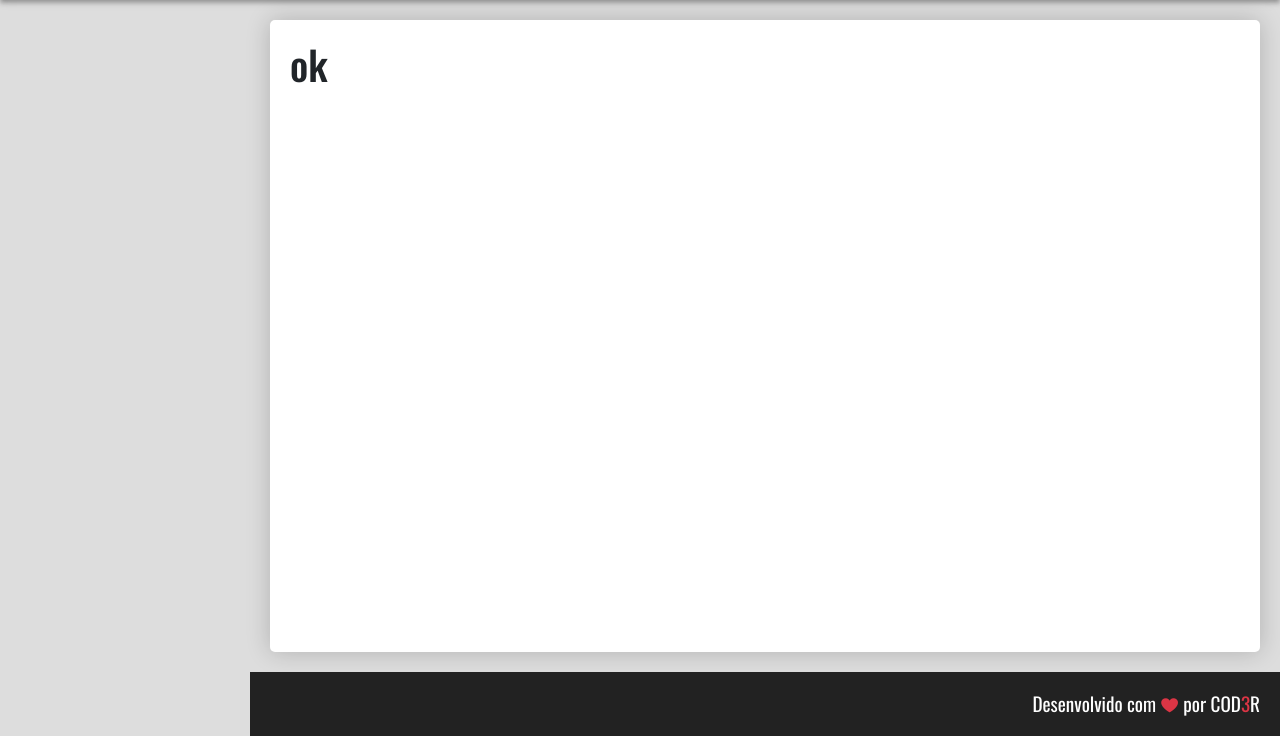
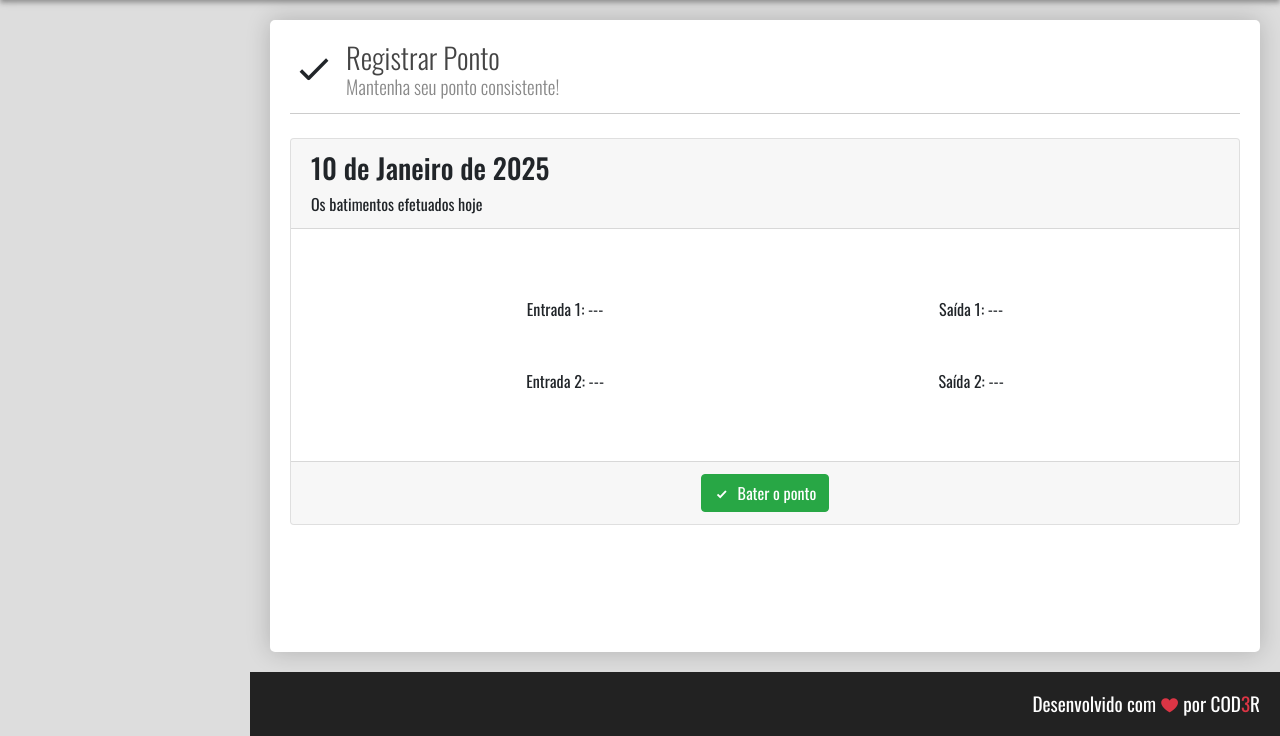
Before and after one commit to caions/learning-php, a PHP site: template innout/src/views/day_records.php in a window 1280 px wide. Shown: the part 64-800 px from the top of the page. Run offline with PHP 8.4, Linux system fonts and the light colour scheme; the template is opened without the code that fills it, so the values that code supplies are empty.

Commit message:
feat: content and sidebar widget

```diff
--- a/innout/src/views/day_records.php
+++ b/innout/src/views/day_records.php
@@ -1,3 +1,33 @@
 <main class="content">
-  <h1>ok</h1>
+  <div class="content-title mb-4">
+    <i class="icon icofont-check-alt mr-2"></i>
+    <div>
+      <h1>Registrar Ponto</h1>
+      <h2>Mantenha seu ponto consistente!</h2>
+    </div>
+  </div>
+  <div class="card">
+    <div class="card-header">
+      <h3>10 de Janeiro de 2025</h3>
+      <p class="mb-0">Os batimentos efetuados hoje</p>
+    </div>
+    <div class="card-body">
+      <div class="d-flex m-5 justify-content-around">
+        <span>Entrada 1: ---</span>
+        <span>Saída 1: ---</span>
+      </div>
+      <div class="d-flex m-5 justify-content-around">
+        <span>Entrada 2: ---</span>
+        <span>Saída 2: ---</span>
+      </div>
+    </div>
+    <div>
+      <div class="card-footer d-flex justify-content-center">
+        <a href="???" class="btn btn-success btm-lg">
+          <i class="icofont-check mr-1"></i>
+          Bater o ponto
+        </a>
+      </div>
+    </div>
+  </div>
 </main>
--- a/innout/src/views/template/header.php
+++ b/innout/src/views/template/header.php
@@ -40,7 +40,5 @@
                     </li>
                 </ul>
             </div>
-
-
         </div>
     </header>
```
Also changed, not shown: innout/src/views/template/left.php (+21 -0 lines).
